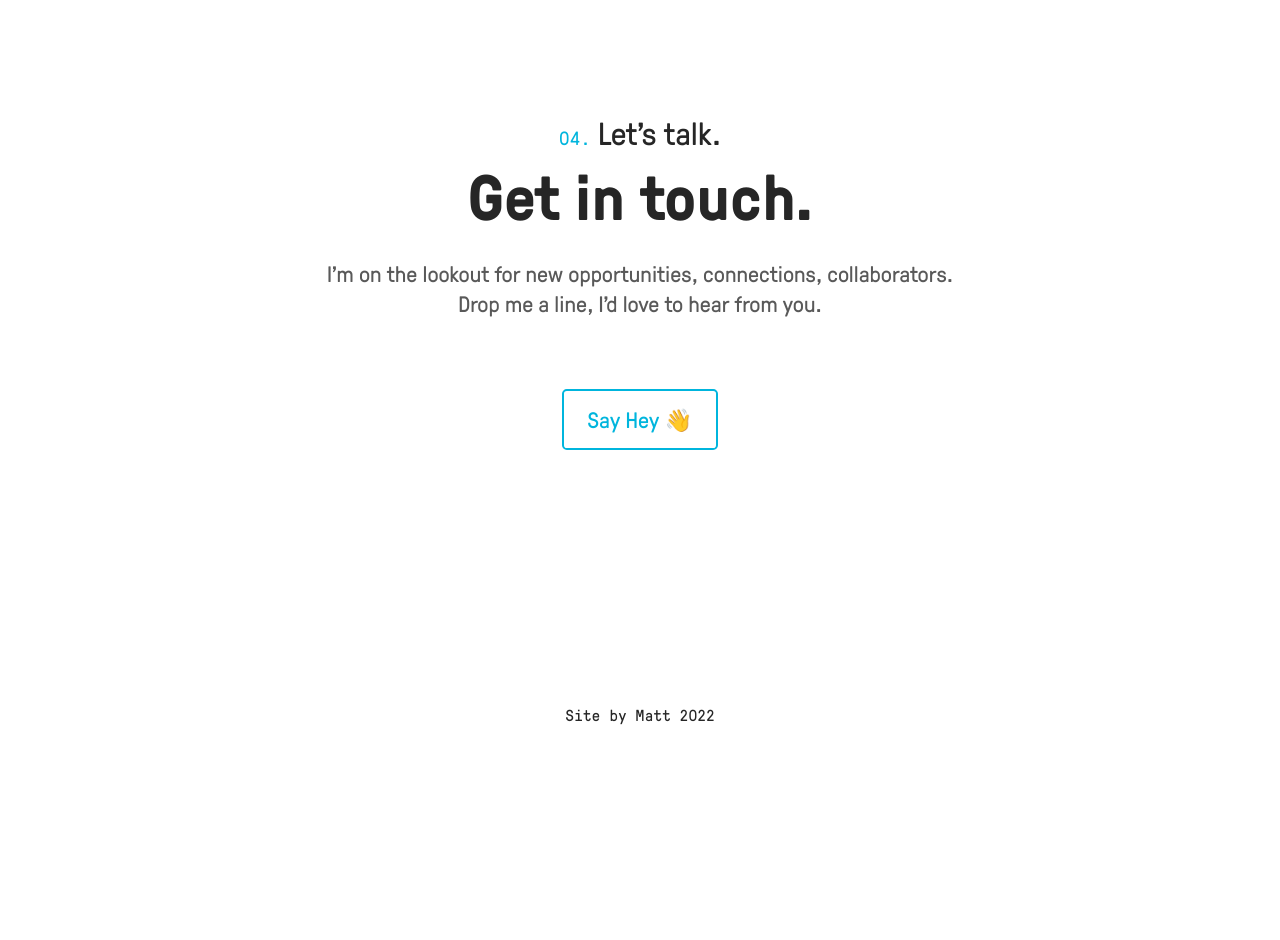
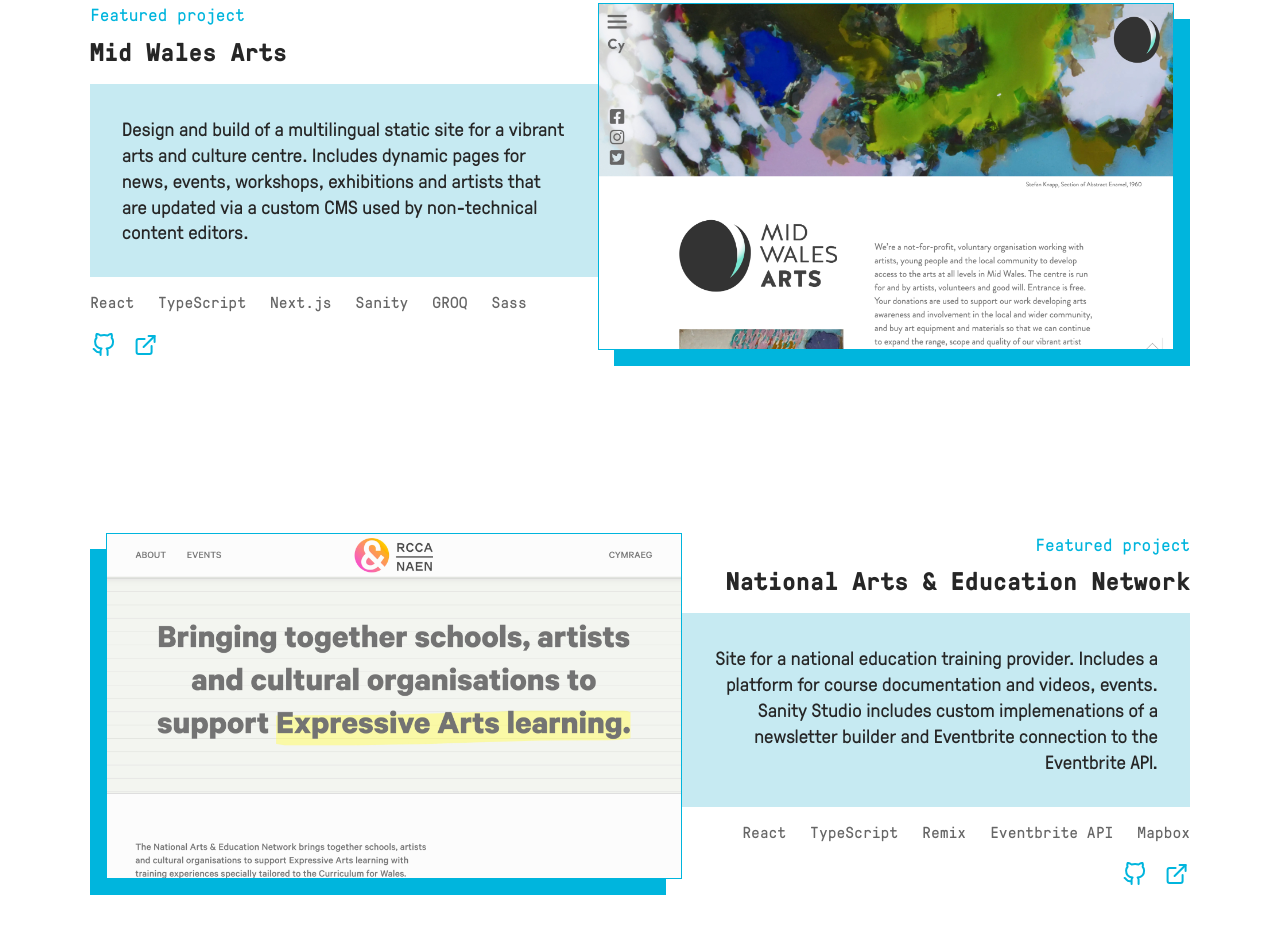
Before and after one commit to sciencefidelity/mattcook.dev, a React app in the folder portfolio/: page / in a window 1280 px wide. Shown: the part 2000-2940 px from the top of the page. Before the commit the page ends 2757 px from the top, so only its background shows below. Built offline with nearby package versions, Linux system fonts and the light colour scheme.

Commit message:
refactor: create work section

```diff
--- a/portfolio/components/icon.tsx
+++ b/portfolio/components/icon.tsx
@@ -74,3 +74,43 @@
     </svg>
   )
 }
+
+export function GitHubWork() {
+  return (
+    <svg
+      xmlns="http://www.w3.org/2000/svg"
+      width="24"
+      height="24"
+      viewBox="0 0 24 24"
+      fill="none"
+      stroke="currentColor"
+      strokeWidth="2"
+      strokeLinecap="round"
+      strokeLinejoin="round"
+      className={s.workIcon}
+    >
+      <path d="M9 19c-5 1.5-5-2.5-7-3m14 6v-3.87a3.37 3.37 0 0 0-.94-2.61c3.14-.35 6.44-1.54 6.44-7A5.44 5.44 0 0 0 20 4.77 5.07 5.07 0 0 0 19.91 1S18.73.65 16 2.48a13.38 13.38 0 0 0-7 0C6.27.65 5.09 1 5.09 1A5.07 5.07 0 0 0 5 4.77a5.44 5.44 0 0 0-1.5 3.78c0 5.42 3.3 6.61 6.44 7A3.37 3.37 0 0 0 9 18.13V22" />
+    </svg>
+  )
+}
+
+export function ExternalLink() {
+  return (
+    <svg
+      xmlns="http://www.w3.org/2000/svg"
+      width="24"
+      height="24"
+      viewBox="0 0 24 24"
+      fill="none"
+      stroke="currentColor"
+      strokeWidth="2"
+      strokeLinecap="round"
+      strokeLinejoin="round"
+      className={s.workIcon}
+    >
+      <path d="M18 13v6a2 2 0 0 1-2 2H5a2 2 0 0 1-2-2V8a2 2 0 0 1 2-2h6" />
+      <polyline points="15 3 21 3 21 9" />
+      <line x1="10" y1="14" x2="21" y2="3" />
+    </svg>
+  )
+}
--- a/portfolio/components/section.tsx
+++ b/portfolio/components/section.tsx
@@ -1,4 +1,6 @@
-import { sections, skills } from "lib/data"
+import Image from "next/image"
+import { sections, skills, work } from "lib/data"
+import { GitHubWork, ExternalLink } from "components/icon"
 import s from "styles/Home.module.scss"
 import u from "styles/Utils.module.scss"
 
@@ -50,7 +52,53 @@
 }
 
 function Work() {
-  return <>{}</>
+  return (
+    <>
+      {work.map((project, idx) => (
+        <div className={`${s.project} ${idx % 2 !== 0 ? s.reverse : ""}`}>
+          <div>
+            <header>
+              <p className={s.featured}>Featured project</p>
+              <h3 className={s.projectTitle}>{project.title}</h3>
+            </header>
+            <article>
+              <p className={s.body}>{project.body}</p>
+            </article>
+            <footer>
+              <ul className={s.stack}>
+                {project.stack.map((tech) => (
+                  <li key={tech}>{tech}</li>
+                ))}
+              </ul>
+              <div className={s.workLinks}>
+                <a href={project.repo} target="_blank" rel="noreferrer">
+                  <span className={u.srOnly}>Link to GitHub repo</span>
+                  <GitHubWork />
+                </a>
+                <a href={project.url} target="_blank" rel="noreferrer">
+                  <span className={u.srOnly}>Link to live site</span>
+                  <ExternalLink />
+                </a>
+              </div>
+            </footer>
+          </div>
+          <div>
+            <a href={project.url} target="_blank" rel="noreferrer">
+              <div className={s.screenshot}>
+                <div className={s.under} />
+                <Image
+                  src={project.image}
+                  alt={project.title}
+                  width={750}
+                  height={450}
+                />
+              </div>
+            </a>
+          </div>
+        </div>
+      ))}
+    </>
+  )
 }
 
 export function Sections() {
--- a/portfolio/lib/data.ts
+++ b/portfolio/lib/data.ts
@@ -1,3 +1,7 @@
+import mwaScreenshot from "public/images/mwa-home-desktop.jpg";
+import naenScreenshot from "public/images/naen-home-desktop.jpg";
+import knappScreenshot from "public/images/knapp-home-desktop.jpg";
+
 export const menu = ["About", "Experience", "Work", "Contact"];
 
 export const sections = [
@@ -54,23 +58,23 @@
     stack: ["React", "TypeScript", "Next.js", "Sanity", "GROQ", "Sass"],
     url: "https://midwalesarts.org.uk",
     repo: "https://github.com/sciencefidelity/midwalesarts.org.uk",
-    image: "mwa-home-desktop.jpg",
+    image: mwaScreenshot,
   },
   {
     title: "National Arts & Education Network",
-    body: "Multilingual static site for a national education training provider. Includes a platform for course documentation and videos, events. Sanity Studio includes custom implemenations of a newsletter builder and Eventbrite connection to the Eventbrite API.",
-    stack: ["React", "TypeScript", "Remix", "Eventbrite API", "Mailchimp API"],
+    body: "Site for a national education training provider. Includes a platform for course documentation and videos, events. Sanity Studio includes custom implemenations of a newsletter builder and Eventbrite connection to the Eventbrite API.",
+    stack: ["React", "TypeScript", "Remix", "Eventbrite API", "Mapbox"],
     url: "https://artsed.wales",
     repo: "https://github.com/sciencefidelity/artsed.wales",
-    image: "naen-home-desktop.jpg",
+    image: naenScreenshot,
   },
   {
     title: "The Estate of Stefan Knapp",
     body: "Multilingual static site for the centenery of the famous Polish and British artist Stefan Knapp. The site is built with Astro and Vue and includes a custom SSG solution built with Vite. The site data is published in Sanity Studio and queried with GROQ.",
-    stack: ["Vue", "Astro", "TypeScript", "Vite", "Sanity", "Sass"],
+    stack: ["Vue", "Astro", "TypeScript", "Vite", "Sanity", "GROQ", "Sass"],
     url: "https://stefanknapp.art",
     repo: "https://github.com/sciencefidelity/stefanknapp.art",
-    image: "knapp-home-desktop-2.jpg",
+    image: knappScreenshot,
   },
 ];
 
--- a/portfolio/styles/Home.module.scss
+++ b/portfolio/styles/Home.module.scss
@@ -200,3 +200,107 @@
     font-weight: 700;
   }
 }
+
+.work {
+  h2 {
+    margin-bottom: 4rem;
+  }
+}
+
+.project {
+  display: grid;
+  grid-template-columns: 1fr 1.1fr;
+  margin-bottom: 9rem;
+}
+
+.featured {
+  font-family: 'Gt Pressura Mono', monospace;
+  color: #00B5DD;
+  font-size: 1.1rem;
+  margin: unset;
+  margin-bottom: 0.6rem;
+}
+
+.projectTitle {
+  font-family: 'Gt Pressura Mono', serif;
+  font-weight: 700;
+  font-size: 1.6rem;
+  margin-bottom: 1.1rem;
+}
+
+
+.body {
+  background-color: #C6EAF2;
+  font-size: 1.2rem;
+  padding: 2rem 3rem 2rem 2rem;
+  color: var(--grey-850);
+  margin-bottom: 0;
+}
+
+.stack {
+  font-family: 'Gt Pressura Mono', monospace;
+  display: flex;
+  gap: 1.5rem;
+  color: var(--grey-600);
+}
+
+.screenshot {
+  position: relative;
+  aspect-ratio: 5/3;
+  & > span {
+    position: absolute;
+    left: -1rem;
+    border: 1px solid #00B5DD !important;
+    width: 100%;
+    height: 100%;
+    object-fit: cover;
+    box-shadow: 1rem 1rem #00B5DD;
+  }
+}
+
+.workLinks {
+  display: flex;
+  flex-direction: row;
+  margin-top: 1.3rem;
+  gap: 0.9rem;
+}
+
+.workIcon {
+  width: 1.7rem;
+  color: #00B5DD;
+}
+
+// .under {
+//   width: 100%;
+//   height: 100%;
+//   background-color: #00B5DD;
+//   position: absolute;
+//   top: 0.75rem;
+//   left: 1rem;
+// }
+
+.reverse {
+  text-align: right;
+  grid-template-columns: 1.1fr 1fr;
+  .body {
+    padding: 2rem 2rem 2rem 3rem;
+  }
+  .stack,
+  .workLinks {
+    justify-content: end;
+  }
+  div:first-child {
+    grid-column: 2;
+    grid-row: 1;
+  }
+  .under {
+    top: 0.75rem;
+    left: -1rem;
+  }
+  .screenshot {
+    & > span {
+      left: 1rem;
+      box-shadow: -1rem 1rem #00B5DD;
+    }
+  }
+}
--- a/portfolio/styles/Utils.module.scss
+++ b/portfolio/styles/Utils.module.scss
@@ -14,3 +14,36 @@
 .blue {
   color: #00B5DD;
 }
+
+.srOnly {
+  position: absolute !important;
+  width: 1px;
+  height: 1px;
+  padding: 0;
+  margin: -1px;
+  overflow: hidden;
+  clip: rect(1px, 1px, 1px, 1px);
+  clip-path: inset(50%);
+  word-wrap: normal !important;
+  border: 0;
+}
+
+.srOnly:focus {
+  top: 5px;
+  left: 5px;
+  z-index: 100000;
+  display: block;
+  width: auto;
+  height: auto;
+  padding: 15px 23px 14px;
+  clip: auto !important;
+  clip-path: none;
+  font-size: 0.875rem;
+  font-weight: 700;
+  line-height: normal;
+  color: hsl(199, 65%, 37%);
+  text-decoration: none;
+  background-color: hsl(0, 0%, 95%);
+  border-radius: 3px;
+  box-shadow: 0 0 2px 2px hsla(0, 0%, 0%, 60%);
+}
--- a/portfolio/styles/base/_typography.scss
+++ b/portfolio/styles/base/_typography.scss
@@ -56,3 +56,18 @@
   src: url('/fonts/gtpressuramono-italic.woff2') format('woff2');
   font-display: swap;
 }
+
+@font-face {
+  font-family: 'Gt Pressura Mono';
+  font-weight: 700;
+  src: url('/fonts/gtpressuramono-bold.woff2') format('woff2');
+  font-display: swap;
+}
+
+@font-face {
+  font-family: 'Gt Pressura Mono';
+  font-style: italic;
+  font-weight: 700;
+  src: url('/fonts/gtpressuramono-bolditalic.woff2') format('woff2');
+  font-display: swap;
+}
```
Also changed, not shown: portfolio/assets/external-link.svg (added), portfolio/public/fonts/gtpressuramono-bold.woff2 (added), portfolio/public/fonts/gtpressuramono-bolditalic.woff2 (added), portfolio/public/images/knapp-home-desktop.jpg (added), portfolio/public/images/mwa-home-desktop.jpg (added), portfolio/public/images/naen-home-desktop.jpg (added).
